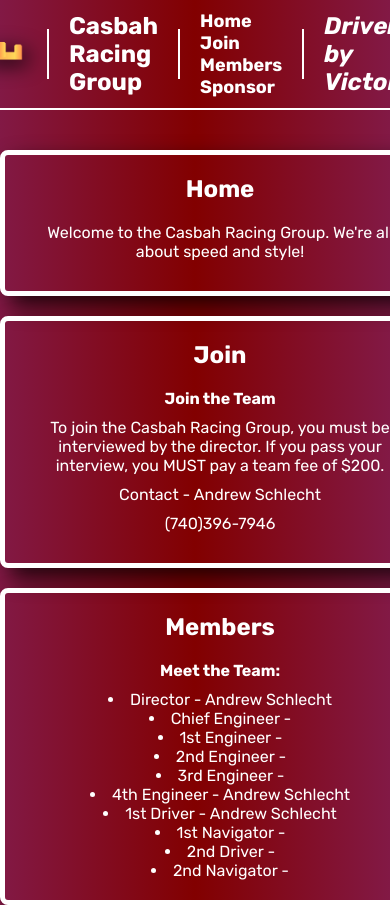
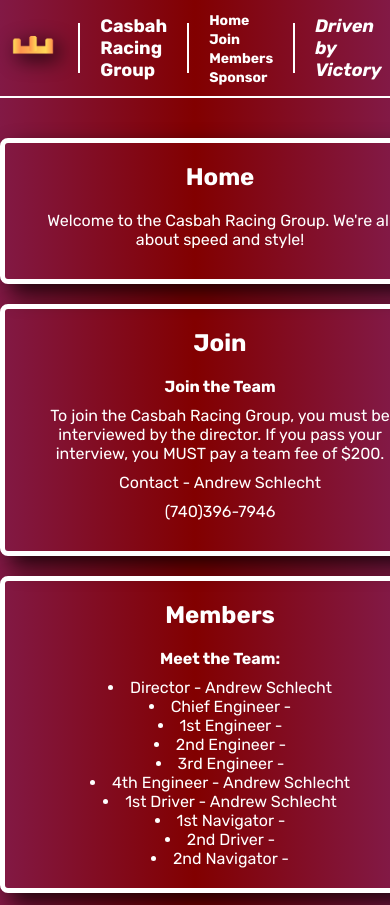
Before and after one commit to jordan-trempert/casbah_racing, a plain HTML site: page index.html in a window 390 px wide. Shown: the top 905 px of the page. Drawn offline with Linux system fonts and the light colour scheme.

Commit message:
Update index.html

```diff
--- a/index.html
+++ b/index.html
@@ -50,6 +50,15 @@
             color: white;
             font-size: 18px;
         }
+
+        @media (max-width: 600px) {
+    .title {
+        font-size: 18px; /* Smaller font size for titles on mobile */
+    }
+    .nav-links a {
+        font-size: 14px; /* Smaller font size for nav links on mobile */
+    }
+}
         .content {
             display: flex;
             flex-direction: column;
```
